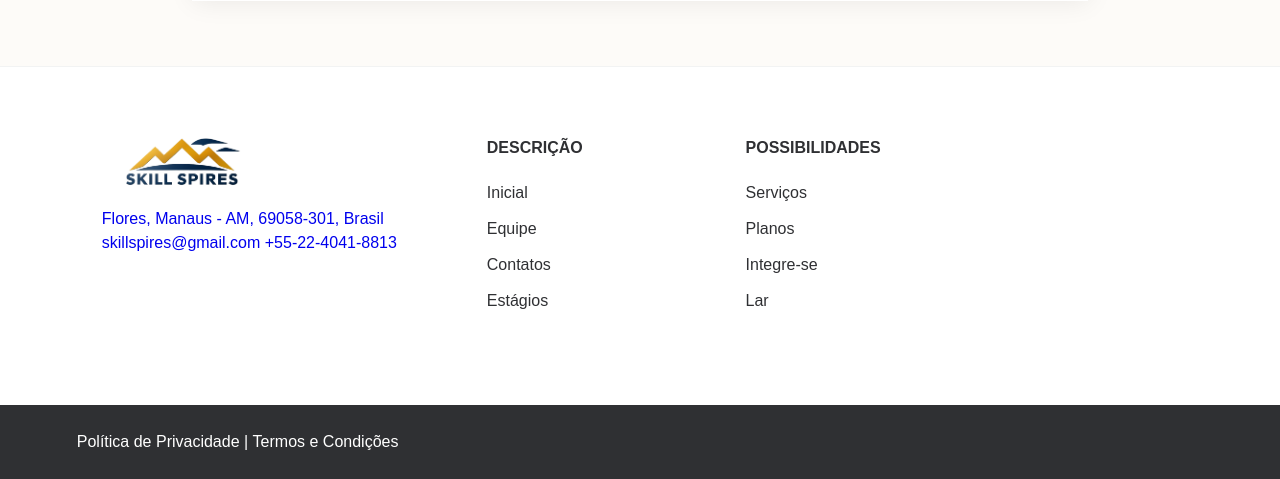
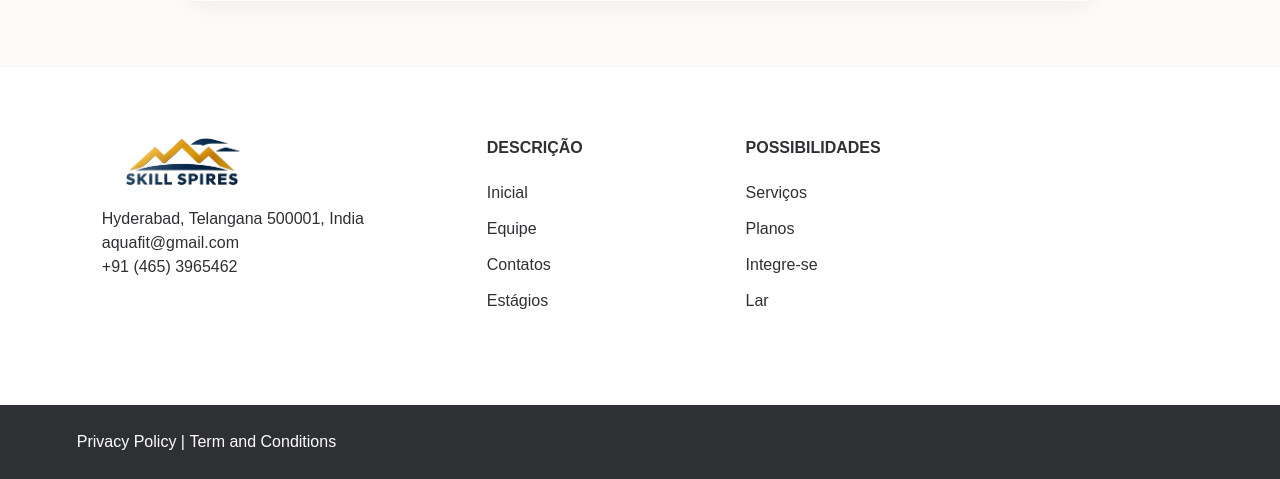
Before and after one commit to MishaKozarev/Template, a PHP site: page /index.html in a window 1280 px wide. Shown: the part 4929-5408 px from the top of the page. Run offline with PHP 8.4, Linux system fonts and the light colour scheme; some web fonts are replaced.

Commit message:
feat: add contacts

```diff
--- a/css/style.css
+++ b/css/style.css
@@ -1701,3 +1701,18 @@ body {
 }
 
 /* SECTION_FORM*/
+
+.sBLQfHTSVmSHDrQ {
+  color: #2f3033;
+  transition: 0.5s;
+}
+
+.sBLQfHTSVmSHDrQ:hover {
+  color: #ff950a;
+}
+
+.footer__info {
+  display: flex;
+  flex-direction: column;
+  align-items: flex-start;
+}
--- a/index.html
+++ b/index.html
@@ -33,19 +33,21 @@
               <a
                 class="footer__link"
                 target="_blank"
-                href="https://maps.app.goo.gl/fV1gagRsf46gt9b2A"
+                href="https://maps.app.goo.gl/178Mci9WX8FijAy89"
               >
                 <img src="img/icons/icon-address.png" alt="icon"
               /></a>
-              <a class="footer__link" href="mailto:skillspires@gmail.com"
-                ><p>skillspires@gmail.com</p>
+              <a class="footer__link" href="mailto:aquafit@gmail.com"
+                ><p>aquafit@gmail.com</p>
                 <img src="img/icons/icon-email.png" alt="icon"
               /></a>
-              <a class="footer__link" href="tel:+552240418813"
+              <a class="footer__link" href="tel:+914653965462"
                 ><img src="img/icons/icon-phone.png" alt="icon"
               /></a>
 
-              <a class="header__btn" href="index.html#section-form">Iniciar</a>
+              <a class="header__btn" href="index.html#section-form"
+                >Get started</a
+              >
             </div>
 
             <div class="burger__btn">
@@ -303,19 +305,19 @@
                   alt="image"
                   class="lxZDTTjdakWgkLu"
               /></a>
-              <div class="OHRmenFgkahthtD UvzHGIIctpIRDRk">
+              <div class="OHRmenFgkahthtD UvzHGIIctpIRDRk footer__info">
                 <a
                   class="sBLQfHTSVmSHDrQ"
                   target="_blank"
-                  href="https://maps.app.goo.gl/fV1gagRsf46gt9b2A"
+                  href="https://maps.app.goo.gl/178Mci9WX8FijAy89"
                 >
-                  Flores, Manaus - AM, 69058-301, Brasil</a
+                  Hyderabad, Telangana 500001, India</a
                 >
-                <a class="sBLQfHTSVmSHDrQ" href="mailto:skillspires@gmail.com"
-                  >skillspires@gmail.com
+                <a class="sBLQfHTSVmSHDrQ" href="mailto:aquafit@gmail.com"
+                  >aquafit@gmail.com
                 </a>
-                <a class="sBLQfHTSVmSHDrQ" href="tel:+552240418813"
-                  >+55-22-4041-8813</a
+                <a class="sBLQfHTSVmSHDrQ" href="tel:+914653965462"
+                  >+91 (465) 3965462</a
                 >
               </div>
             </div>
@@ -354,13 +356,13 @@
             <a
               href="privacy-policy.html"
               class="oFczqAcKFENkCCw CEUIWIzspiokYoC"
-              >Política de Privacidade</a
+              >Privacy Policy</a
             >
             |
             <a
               href="terms-conditions.html"
               class="oFczqAcKFENkCCw CEUIWIzspiokYoC"
-              >Termos e Condições</a
+              >Term and Conditions</a
             >
           </div>
         </div>
```
